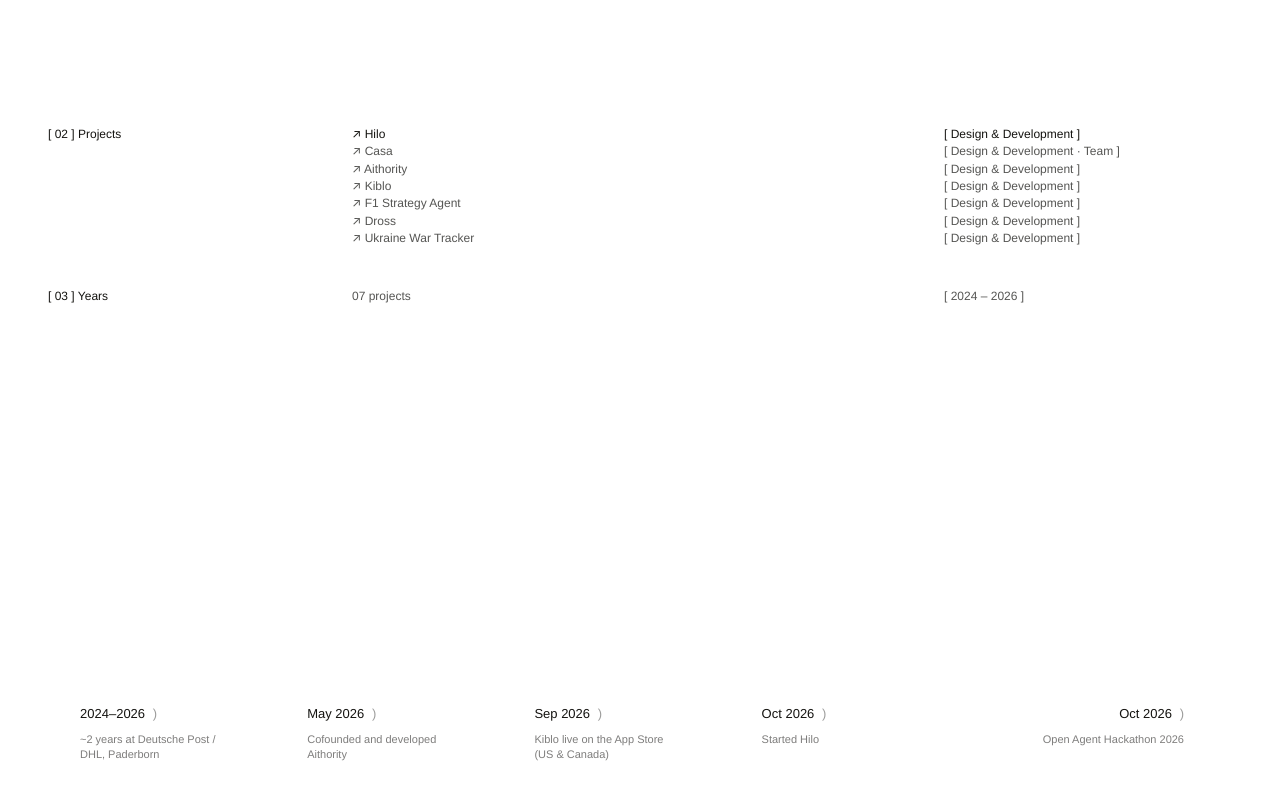
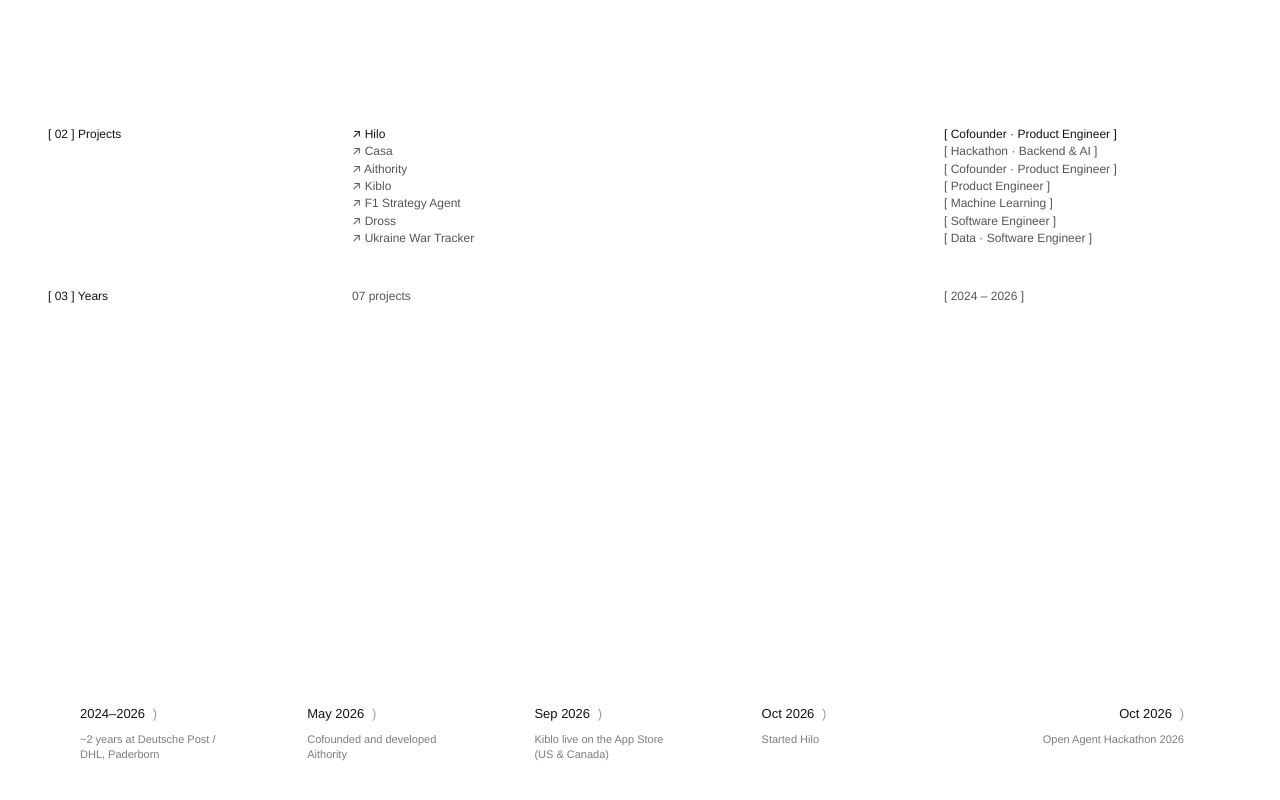
Before and after one commit to lopezsellesarnau-cmd/portfolio, a Next.js app: page / in a window 1280 px wide. Shown: the part 1919-2719 px from the top of the page. Built offline with nearby package versions, Linux system fonts and the light colour scheme.

Commit message:
Work: role per project instead of a generic tag

```diff
--- a/components/copy.ts
+++ b/components/copy.ts
@@ -31,6 +31,8 @@ export type CaseStudy = {
   role: string
   tagline: string
   status: { text: string; tone: 'ok' | 'accent' }
+  /** My role, shown in [ brackets ] next to the name in the project list. */
+  tag: string
   /** Three lines, plain: what the product is. Shown above "problems solved". */
   blurb: string
   /** Why it was built. */
@@ -62,6 +64,7 @@ export const CASES: CaseStudy[] = [
     role: 'Founder',
     tagline: 'AI voice companion for older people · iPhone, iPad and web for care organisations',
     status: { text: 'Founder · in App Store review', tone: 'accent' },
+    tag: 'Cofounder · Product Engineer',
     image: {
       src: '/design/hilo-board.webp',
       w: 2400,
@@ -120,6 +123,7 @@ export const CASES: CaseStudy[] = [
     role: 'Backend, data & agents · team of three',
     tagline: 'Open Agent Hackathon 2026 · agents that check a rental listing before you pay',
     status: { text: 'Hackathon · submitted Oct 2026', tone: 'accent' },
+    tag: 'Hackathon · Backend & AI',
     blurb:
       'Before you pay the deposit on a flat in Spain, Casa checks the listing: the size against Catastro, the price against the official rent index, the deposit and fees against the law, and signs of a scam. It drafts an email to the landlord that only sends when you approve it.',
     why:
@@ -160,6 +164,7 @@ export const CASES: CaseStudy[] = [
     role: 'Cofounder & developer',
     tagline: 'EU AI Act compliance SaaS · May to Oct 2026',
     status: { text: 'Cofounder · May–Oct 2026', tone: 'accent' },
+    tag: 'Cofounder · Product Engineer',
     blurb:
       'EU AI Act compliance for companies using AI in hiring, credit or biometrics. It inventories every system, classifies its risk, and produces dated evidence a client will accept.',
     why:
@@ -209,6 +214,7 @@ export const CASES: CaseStudy[] = [
     role: 'Founder',
     tagline: 'Pet-food iOS — full consumer loop, live on the App Store',
     status: { text: 'Founder · live US & Canada', tone: 'ok' },
+    tag: 'Product Engineer',
     blurb:
       'A weekly habit app for dog owners: scan the food bag already in the cupboard, portion the meal from the dog’s weight, and reorder before it runs out.',
     why:
@@ -257,6 +263,7 @@ export const CASES: CaseStudy[] = [
     role: 'Founder',
     tagline: 'ML race strategy — open-sourced after viewers asked for the code',
     status: { text: 'Open source · public repo', tone: 'ok' },
+    tag: 'Machine Learning',
     blurb:
       'A race-strategy model trained on real F1 telemetry: it predicts lap time from tyre compound and wear, evaluated on a Grand Prix it never saw, then simulates pit strategy on a real-traced circuit.',
     why:
@@ -301,6 +308,7 @@ export const CASES: CaseStudy[] = [
     role: 'Founder',
     tagline: 'Mac app + CLI — notarized DMG',
     status: { text: 'Founder · notarized DMG', tone: 'ok' },
+    tag: 'Software Engineer',
     blurb:
       'A Mac app and CLI that catches the moment your frontend and backend stop agreeing on their contract — built for a solo team shipping with AI, not another PR-time cloud linter.',
     why:
@@ -335,6 +343,7 @@ export const CASES: CaseStudy[] = [
     role: 'Founder',
     tagline: 'Daily Russian losses in the war in Ukraine, as a quiet report',
     status: { text: 'Live · updated daily', tone: 'ok' },
+    tag: 'Data · Software Engineer',
     blurb:
       'A daily tracker of Russian equipment and personnel losses in the war in Ukraine. The figures are claimed by Ukraine’s General Staff, not independently verified, and the site labels them that way.',
     why:
--- a/components/minimal.tsx
+++ b/components/minimal.tsx
@@ -238,10 +238,6 @@ function SpreadWords({ words, strong = [] }: { words: string[]; strong?: string[
 }
 
 const platesOf = (c: CaseStudy) => PLATES.filter((p) => p.project === c.name)
-const tagOf = (c: CaseStudy) => {
-  const kind = platesOf(c).length ? 'Design & Development' : 'Development'
-  return /team/i.test(c.role) ? `${kind} · Team` : kind
-}
 const n2 = (i: number) => String(i + 1).padStart(2, '0')
 
 /** The small framed picture: first mockup of the project, or its name when there is none yet. */
@@ -517,7 +513,7 @@ export function Work() {
           <ul className="col-start-2 mt-2 md:col-start-3 md:mt-0">
             {CASES.map((c) => (
               <li key={c.slug} className={hover === c.slug ? 'text-ink' : ''}>
-                [ {tagOf(c)} ]
+                [ {c.tag} ]
               </li>
             ))}
           </ul>
```
